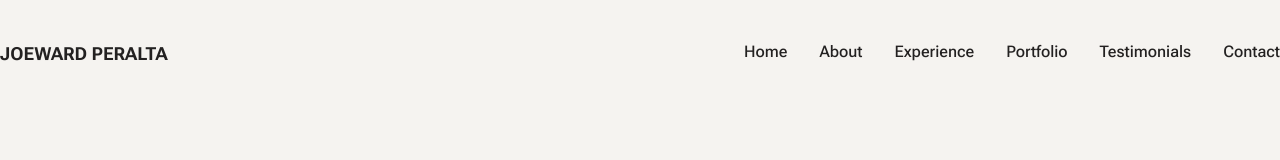
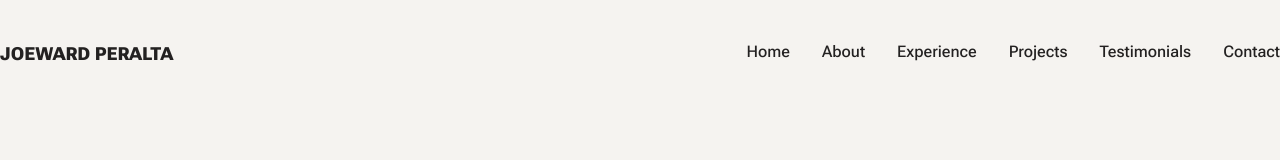
Before and after one commit to joewardperalta/developer-portfolio, a Next.js app: page / in a window 1280 px wide. Shown: the top 160 px of the page. Built offline with nearby package versions, Linux system fonts and the light colour scheme.

Commit message:
Re-design the footer section and add a new component logo

```diff
--- a/app/page.js
+++ b/app/page.js
@@ -22,6 +22,7 @@ import experiences from "@/data/experiences.json";
 import projects from "@/data/projects.json";
 import contacts from "@/data/contacts.json";
 import SocialList from "@/components/SocialList";
+import Logo from "@/components/Logo";
 
 export default function Home() {
   const [
@@ -184,12 +185,42 @@ export default function Home() {
         </Section>
       </main>
 
-      <footer className="px-24 py-4">
+      <footer className="bg-white py-8">
+        <Container className="mb-10">
+          <Column>
+            <Logo />
+          </Column>
+          <Column>
+            <ul className="flex justify-end gap-8 font-medium text-secondary">
+              <li>
+                <Link href="/">Home</Link>
+              </li>
+              <li>
+                <Link href="#about">About</Link>
+              </li>
+              <li>
+                <Link href="#experience">Experience</Link>
+              </li>
+              <li>
+                <Link href="#projects">Projects</Link>
+              </li>
+              <li>
+                <Link href="#testimonials">Testimonials</Link>
+              </li>
+            </ul>
+          </Column>
+        </Container>
+
         <Container>
           <Column>
-            <p className="text-center text-xs text-secondary">
-              © Joeward Peralta 2024. All rights reserved.
-            </p>
+            <Paragraph className="text-[0.75rem] font-bold uppercase">
+              Copyright 2024
+            </Paragraph>
+          </Column>
+          <Column>
+            <Paragraph className="text-end text-[0.75rem] font-bold uppercase">
+              Designed & Developed by Joeward Peralta
+            </Paragraph>
           </Column>
         </Container>
       </footer>
--- /dev/null
+++ b/components/Logo.jsx
@@ -0,0 +1,12 @@
+import Link from "next/link";
+
+export default function Logo() {
+  return (
+    <Link
+      className="text-[1.125rem] font-black uppercase leading-[1.6] text-secondary"
+      href="#"
+    >
+      Joeward Peralta
+    </Link>
+  );
+}
--- a/components/Navbar.jsx
+++ b/components/Navbar.jsx
@@ -1,4 +1,5 @@
 import Link from "next/link";
+import Logo from "./Logo";
 
 export default function Navbar() {
   return (
@@ -6,17 +7,6 @@ export default function Navbar() {
       <Logo />
       <Nav />
     </div>
-  );
-}
-
-function Logo() {
-  return (
-    <Link
-      className="text-[1.125rem] font-bold uppercase leading-[1.6] text-secondary"
-      href="#"
-    >
-      Joeward Peralta
-    </Link>
   );
 }
 
@@ -34,7 +24,7 @@ function Nav() {
           <Link href="#experience">Experience</Link>
         </li>
         <li>
-          <Link href="#portfolio">Portfolio</Link>
+          <Link href="#projects">Projects</Link>
         </li>
         <li>
           <Link href="#testimonials">Testimonials</Link>
```
